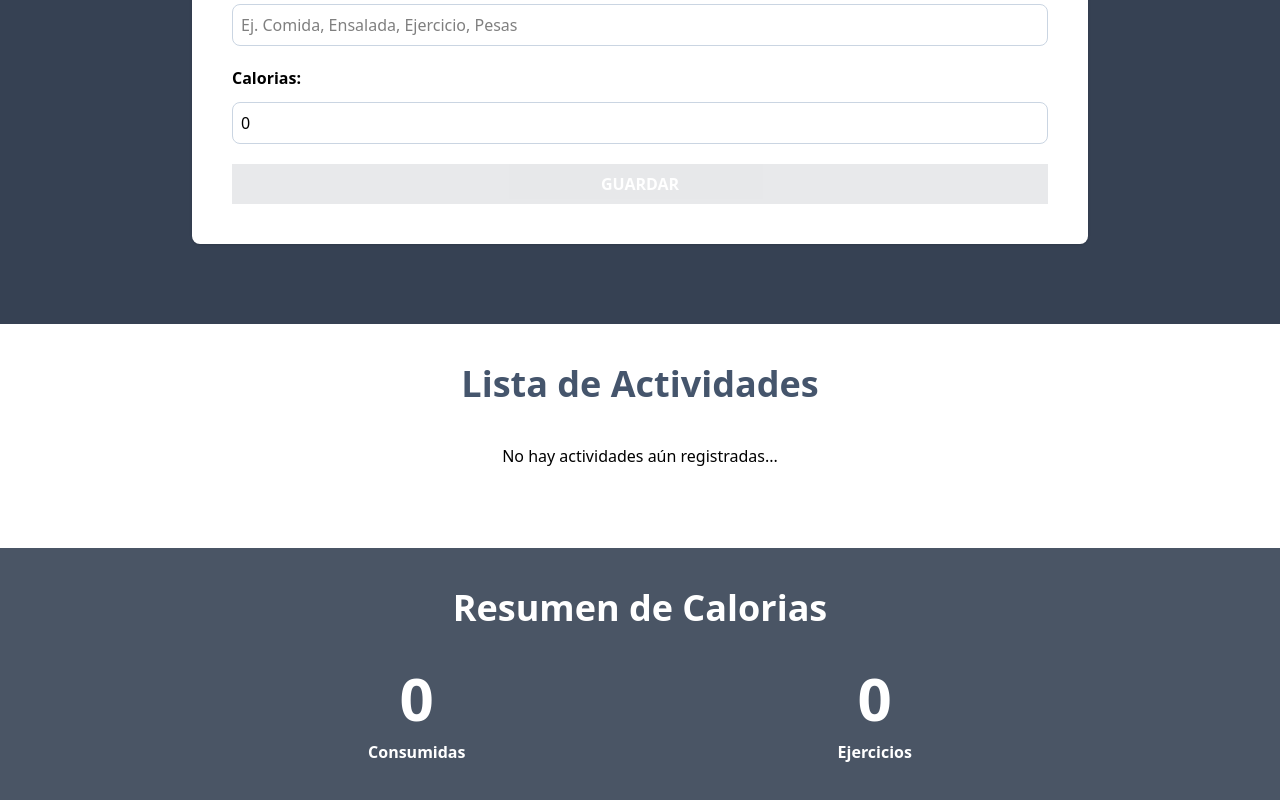
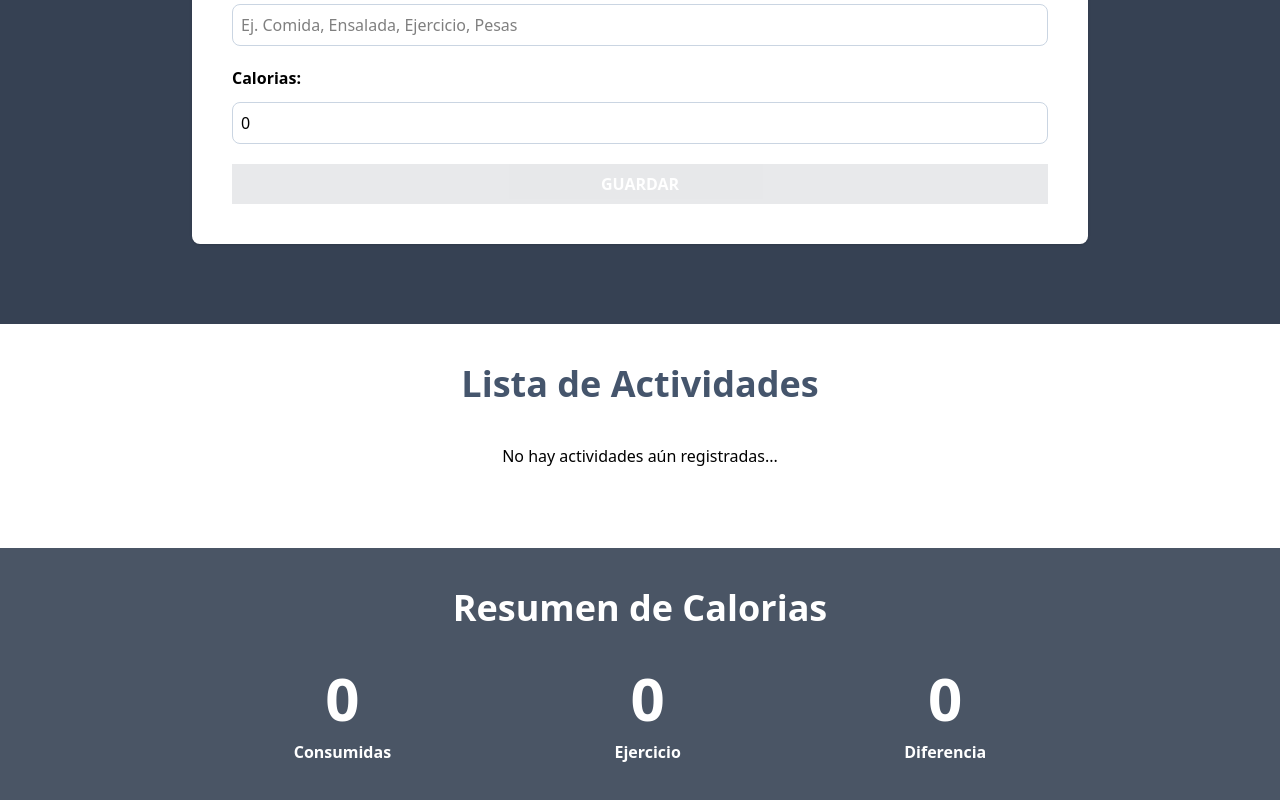
Before and after one commit to StyvenSoft/React-TypeScript-Complete-Guide, a React (Vite) app in the folder BasicReactjsProjects/calorie-tracker/: page / in a window 1280 px wide. Shown: the part 310-1110 px from the top of the page. Built offline with nearby package versions, Linux system fonts and the light colour scheme.

Commit message:
New component created CalorieDisplay finished

```diff
--- /dev/null
+++ b/BasicReactjsProjects/calorie-tracker/src/components/CalorieDisplay.tsx
@@ -0,0 +1,13 @@
+type CalorieDisplayProps = {
+    calories: number
+    text: string
+}
+
+export default function CalorieDisplay({ calories, text }: CalorieDisplayProps) {
+    return (
+        <p className="text-white font-bold rounded-full grid grid-cols-1 gap-3 text-center">
+            <span className="font-black text-6xl">{calories}</span>
+            {text}
+        </p>
+    )
+}
--- a/BasicReactjsProjects/calorie-tracker/src/components/CalorieTracker.tsx
+++ b/BasicReactjsProjects/calorie-tracker/src/components/CalorieTracker.tsx
@@ -1,5 +1,6 @@
 import { useMemo } from "react"
 import type { Activity } from "../types"
+import CalorieDisplay from "./CalorieDisplay"
 
 type CalorieTrackerProps = {
     activities: Activity[]
@@ -13,18 +14,24 @@ export default function CalorieTracker({ activities }: CalorieTrackerProps) {
     const caloriesBurned = useMemo(() => activities.reduce((total, activity) => activity.category === 2 ?
         total + activity.calories : total, 0), [activities])
 
+    const netCalories = useMemo(() => caloriesConsumed - caloriesBurned, [activities])
+
     return (
         <>
             <h2 className="text-4xl font-black text-white text-center">Resumen de Calorias</h2>
             <div className="flex flex-col items-center md:flex-row md:justify-around gap-5 mt-10">
-                <p className="text-white font-bold rounded-full grid grid-cols-1 gap-3 text-center">
-                    <span className="font-black text-6xl">{caloriesConsumed}</span>
-                    Consumidas
-                </p>
-                <p className="text-white font-bold rounded-full grid grid-cols-1 gap-3 text-center">
-                    <span className="font-black text-6xl">{caloriesBurned}</span>
-                    Ejercicios
-                </p>
+                <CalorieDisplay
+                    calories={caloriesConsumed}
+                    text="Consumidas"
+                />
+                <CalorieDisplay
+                    calories={caloriesBurned}
+                    text="Ejercicio"
+                />
+                <CalorieDisplay
+                    calories={netCalories}
+                    text="Diferencia"
+                />
             </div>
         </>
     )
```
